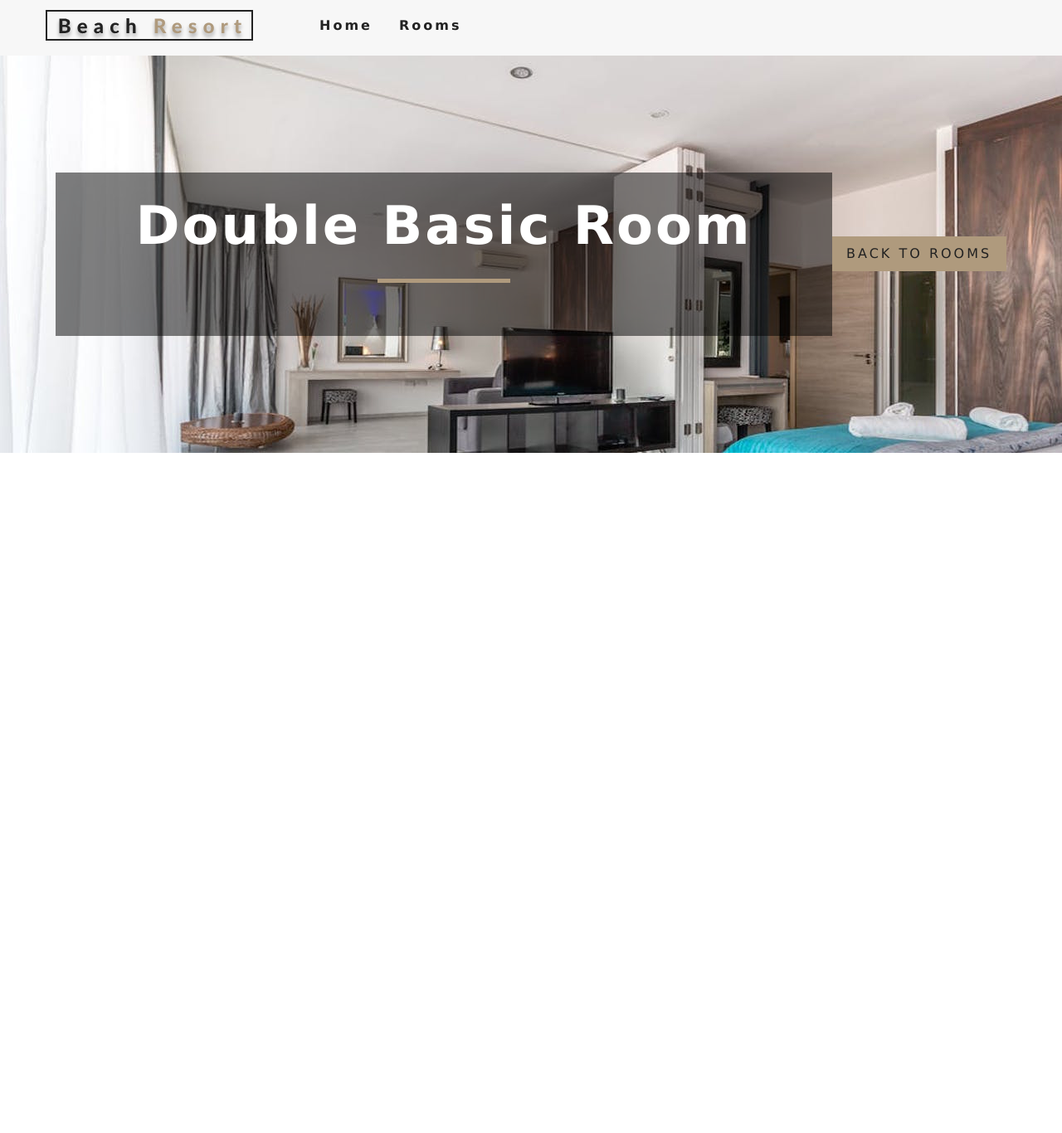
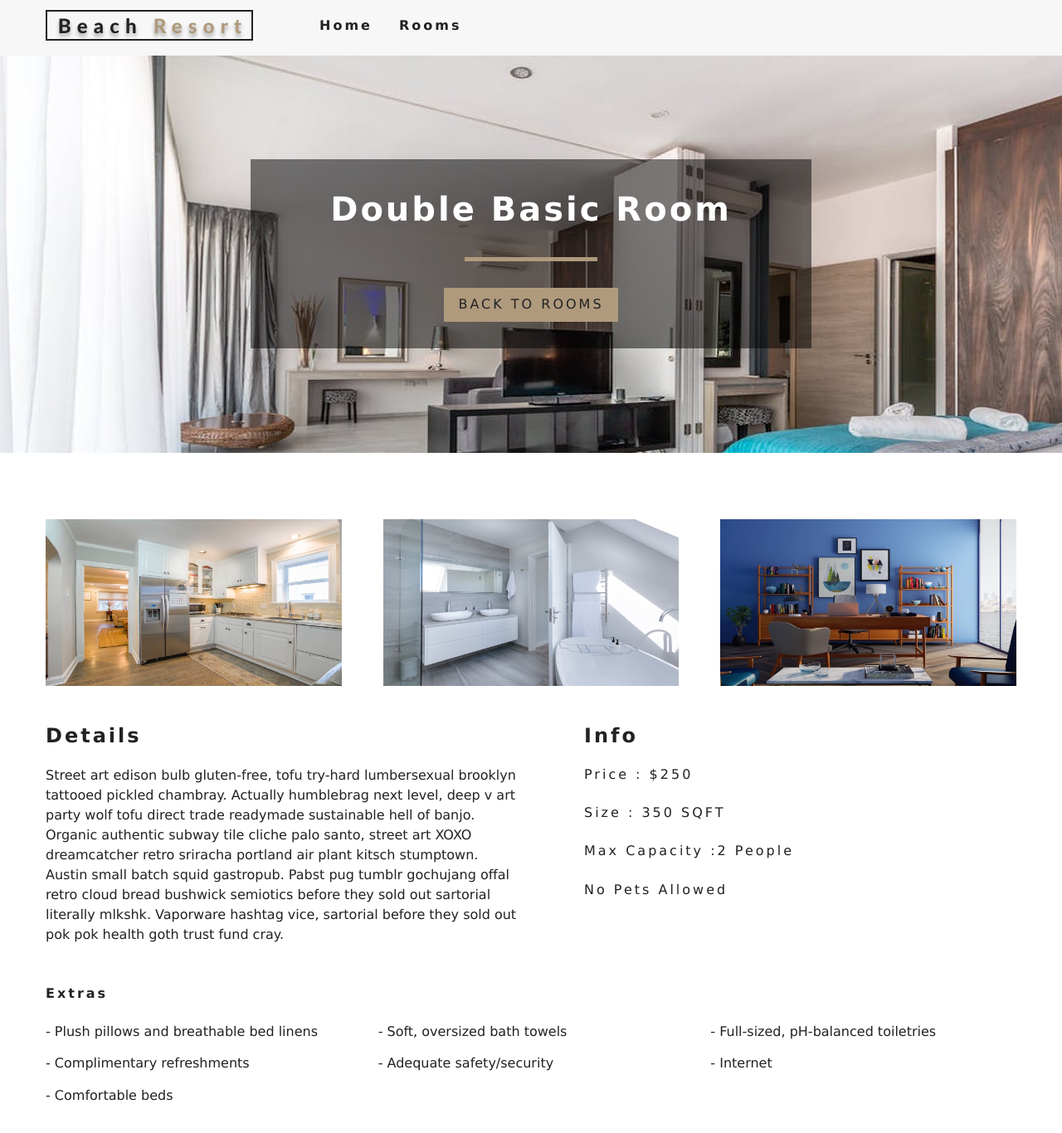
Before and after one commit to EMahmoudNabil/ReactBeachResortProject, a React (Create React App) app: page /rooms/double-basic in a window 1280 px wide. Shown: the top 1366 px of the page at 83% size. Before the commit the page ends 800 px from the top, so only its background shows below. Built offline with nearby package versions, Linux system fonts and the light colour scheme.

Commit message:
view detail of single page

```diff
--- a/src/App.css
+++ b/src/App.css
@@ -179,7 +179,7 @@
 text-transform: capitalize;
 letter-spacing: var(--mainSpacing);
 }
-.banner h1 {
+.banner h2 {
 font-size: 2.5rem;
 }
 .banner div {
--- a/src/components/Banner.js
+++ b/src/components/Banner.js
@@ -3,7 +3,7 @@
 export default function Banner({children,title,subtitle}) {
     return (
         <div className="banner">
-            <h1> {title}</h1>
+            <h2> {title}</h2>
             <div></div>
             <p>{subtitle}</p>
             {children}
--- a/src/pages/SingleRoom.js
+++ b/src/pages/SingleRoom.js
@@ -31,13 +31,53 @@
             </div>
         }
         const {name, description, capacity, size, price,extras, breakfast, pets,images } = room;
+        const [main, ...defaultImages] = images;
+            console.log(defaultImages);
         return (
+            <>
             <StyledHero img={images[0] || this.state.defaultBcg}>
-                <Banner title={`${name} room`} />
-                <Link to='/rooms' className="btn-primary">
+                <Banner title={`${name} room`}>
+                <Link to="/rooms" className="btn-primary">
                     back to rooms
                 </Link>
+                </Banner>
             </StyledHero>
+
+            <section className="single-room">
+                <div className="single-room-images">
+                {defaultImages.map((item, index) => (
+                    <img key={index} src={item} alt={name} />
+                ))}
+                </div>
+                <div className="single-room-info">
+                <article className="desc">
+                    <h3>details</h3>
+                    <p>{description}</p>
+                </article>
+                <article className="info">
+                    <h3>info</h3>
+                    <h6>price : ${price}</h6>
+                    <h6>size : {size} SQFT</h6>
+                    <h6>
+                    max capacity :
+                    {capacity > 1 ? `${capacity} people` : `${capacity} person`}
+                    </h6>
+                    <h6>{pets ? "pets allowed" : "no pets allowed"}</h6>
+                    <h6>{breakfast && "free breakfast included"}</h6>
+                </article>
+                </div>
+            </section>
+            <section className="room-extras">
+            <h6>extras </h6>
+            <ul className="extras">
+            {extras.map((item, index) => (
+                <li key={index}>- {item}</li>
+            ))}
+            </ul>
+        </section>
+
+
+            </>
         )
     }
 }
```
